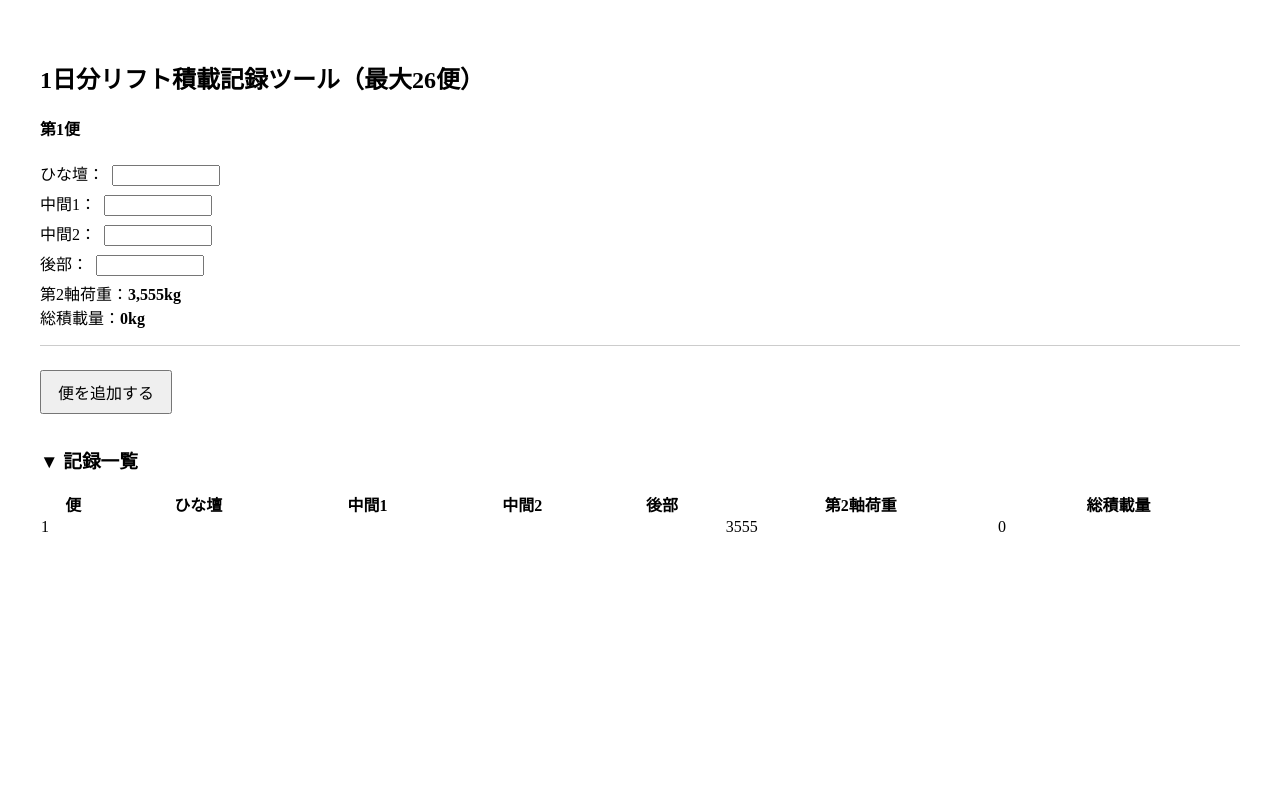
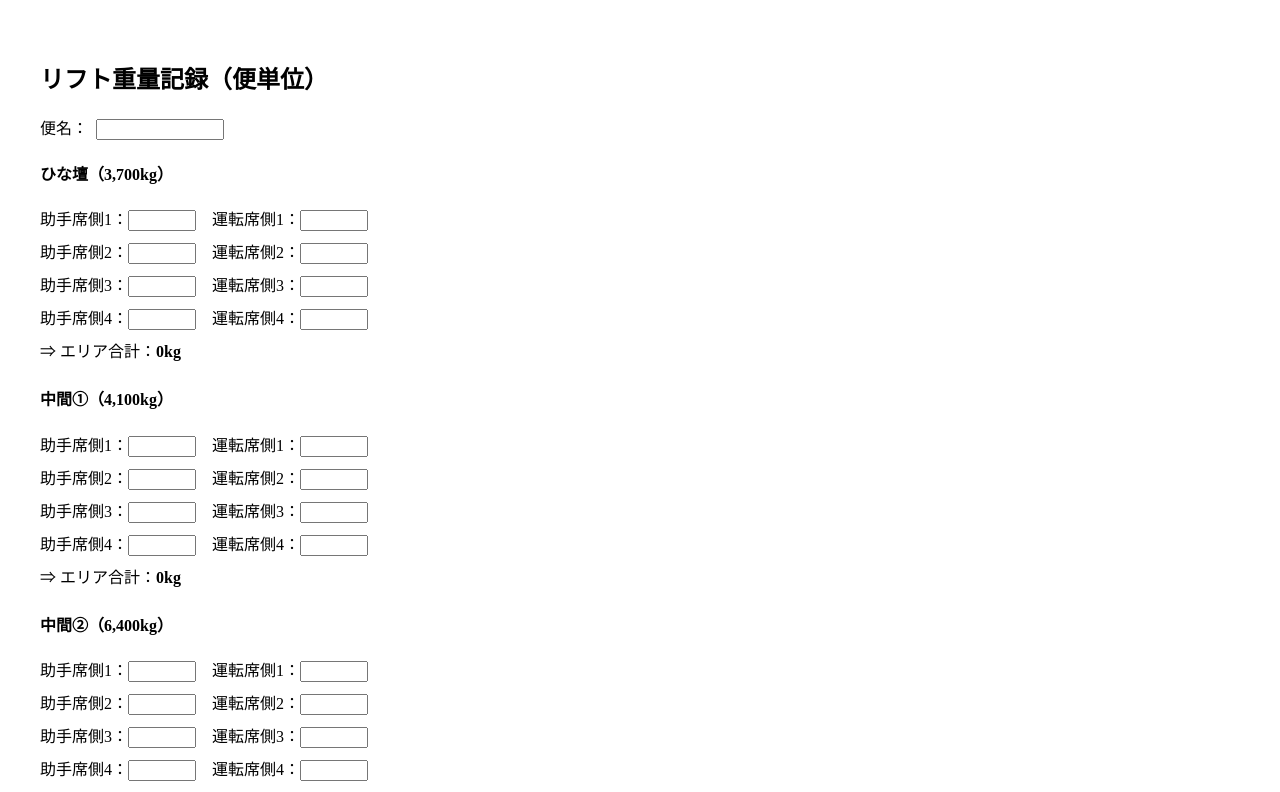
Before and after one commit to Toyotayusou1111/-, a React (Create React App) app: page / in a window 1280 px wide. Shown: the top 792 px of the page. Built offline with nearby package versions, Linux system fonts and the light colour scheme.

Commit message:
Update App.js

```diff
--- a/src/App.js
+++ b/src/App.js
@@ -3,112 +3,119 @@ import React, { useState } from "react";
 export default function App() {
   const MAX_AXLE_LOAD = 10000;
   const MAX_TOTAL_LOAD = 19700;
-
   const influences = {
     ひな壇: 1.2006,
     中間1: 0.3345,
     中間2: 0.1491,
     後部: -0.2180,
   };
+  const INTERCEPT = 3554.87;
 
-  const INTERCEPT = 3554.87;
-  const areas = ["ひな壇", "中間1", "中間2", "後部"];
+  const areaLabels = [
+    { key: "ひな壇", label: "ひな壇（3,700kg）" },
+    { key: "中間1", label: "中間①（4,100kg）" },
+    { key: "中間2", label: "中間②（6,400kg）" },
+    { key: "後部", label: "後部（5,500kg）" },
+  ];
 
-  const [entries, setEntries] = useState([
-    { ひな壇: "", 中間1: "", 中間2: "", 後部: "" },
-  ]);
-
-  const addEntry = () => {
-    if (entries.length < 26) {
-      setEntries([...entries, { ひな壇: "", 中間1: "", 中間2: "", 後部: "" }]);
-    }
+  const initialEntry = {
+    便名: "",
+    ひな壇: Array(4).fill({ left: "", right: "" }),
+    中間1: Array(4).fill({ left: "", right: "" }),
+    中間2: Array(4).fill({ left: "", right: "" }),
+    後部: Array(4).fill({ left: "", right: "" }),
   };
 
-  const updateEntry = (index, key, value) => {
-    const updated = [...entries];
-    updated[index][key] = value;
-    setEntries(updated);
+  const [entry, setEntry] = useState(initialEntry);
+
+  const updateCell = (area, index, side, value) => {
+    const updatedArea = [...entry[area]];
+    updatedArea[index] = { ...updatedArea[index], [side]: value };
+    setEntry({ ...entry, [area]: updatedArea });
   };
 
-  const calculate = (entry) => {
-    const parsed = Object.fromEntries(
-      Object.entries(entry).map(([k, v]) => [k, parseFloat(v) || 0])
+  const parseValue = (val) => parseFloat(val) || 0;
+
+  const calculateAreaTotal = (area) => {
+    return entry[area].reduce(
+      (sum, row) => sum + parseValue(row.left) + parseValue(row.right),
+      0
     );
-    const usedLoad =
-      parsed.ひな壇 * influences.ひな壇 +
-      parsed.中間1 * influences.中間1 +
-      parsed.中間2 * influences.中間2 +
-      parsed.後部 * influences.後部 +
-      INTERCEPT;
-    const totalLoad =
-      parsed.ひな壇 + parsed.中間1 + parsed.中間2 + parsed.後部;
-    return {
-      axle: Math.round(usedLoad),
-      total: Math.round(totalLoad),
   };
+
+  const calculateAxleWeight = () => {
+    const values = Object.fromEntries(
+      areaLabels.map(({ key }) => [key, calculateAreaTotal(key)])
+    );
+    return (
+      values.ひな壇 * influences.ひな壇 +
+      values.中間1 * influences.中間1 +
+      values.中間2 * influences.中間2 +
+      values.後部 * influences.後部 +
+      INTERCEPT
+    );
   };
+
+  const totalWeight = areaLabels.reduce(
+    (sum, { key }) => sum + calculateAreaTotal(key),
+    0
+  );
+  const axleWeight = calculateAxleWeight();
 
   return (
     <div style={{ padding: "2rem" }}>
-      <h2>1日分リフト積載記録ツール（最大26便）</h2>
-      {entries.map((entry, idx) => {
-        const result = calculate(entry);
-        return (
-          <div key={idx} style={{ marginBottom: "1.5rem", borderBottom: "1px solid #ccc", paddingBottom: "1rem" }}>
-            <h4>第{idx + 1}便</h4>
-            {areas.map((area) => (
-              <div key={area} style={{ marginBottom: "0.3rem" }}>
+      <h2>リフト重量記録（便単位）</h2>
+
+      <div style={{ marginBottom: "1rem" }}>
         <label>
-                  {area}：
+          便名：
+          <input
+            type="text"
+            value={entry.便名}
+            onChange={(e) => setEntry({ ...entry, 便名: e.target.value })}
+            style={{ marginLeft: "0.5rem", width: "120px" }}
+          />
+        </label>
+      </div>
+
+      {areaLabels.map(({ key, label }) => (
+        <div key={key} style={{ marginBottom: "1.5rem" }}>
+          <h4>{label}</h4>
+          {[0, 1, 2, 3].map((i) => (
+            <div key={i} style={{ display: "flex", gap: "1rem", marginBottom: "0.5rem" }}>
+              <label>
+                助手席側{i + 1}：
                 <input
                   type="number"
-                    value={entry[area]}
-                    onChange={(e) => updateEntry(idx, area, e.target.value)}
-                    style={{ marginLeft: "0.5rem", width: "100px" }}
+                  value={entry[key][i]?.left || ""}
+                  onChange={(e) => updateCell(key, i, "left", e.target.value)}
+                  style={{ width: "60px" }}
+                />
+              </label>
+              <label>
+                運転席側{i + 1}：
+                <input
+                  type="number"
+                  value={entry[key][i]?.right || ""}
+                  onChange={(e) => updateCell(key, i, "right", e.target.value)}
+                  style={{ width: "60px" }}
                 />
               </label>
             </div>
           ))}
-            <div>第2軸荷重：<strong>{result.axle.toLocaleString()}kg</strong></div>
-            <div>総積載量：<strong>{result.total.toLocaleString()}kg</strong></div>
+          <div>
+            ⇒ エリア合計：<strong>{Math.round(calculateAreaTotal(key)).toLocaleString()}kg</strong>
           </div>
-        );
-      })}
+        </div>
+      ))}
 
-      {entries.length < 26 && (
-        <button onClick={addEntry} style={{ padding: "0.5rem 1rem", fontSize: "1rem" }}>
-          便を追加する
-        </button>
-      )}
-
-      <h3 style={{ marginTop: "2rem" }}>▼ 記録一覧</h3>
-      <table style={{ width: "100%", borderCollapse: "collapse" }}>
-        <thead>
-          <tr>
-            <th>便</th>
-            {areas.map((a) => (
-              <th key={a}>{a}</th>
-            ))}
-            <th>第2軸荷重</th>
-            <th>総積載量</th>
-          </tr>
-        </thead>
-        <tbody>
-          {entries.map((entry, idx) => {
-            const result = calculate(entry);
-            return (
-              <tr key={idx}>
-                <td>{idx + 1}</td>
-                {areas.map((a) => (
-                  <td key={a}>{entry[a]}</td>
-                ))}
-                <td>{result.axle}</td>
-                <td>{result.total}</td>
-              </tr>
-            );
-          })}
-        </tbody>
-      </table>
+      <hr />
+      <div style={{ marginTop: "1rem" }}>
+        <strong>第2軸荷重：</strong> {Math.round(axleWeight).toLocaleString()}kg
+      </div>
+      <div>
+        <strong>総積載量：</strong> {Math.round(totalWeight).toLocaleString()}kg
+      </div>
     </div>
   );
 }
```
Lines whose indentation alone changed are shown as unchanged.
